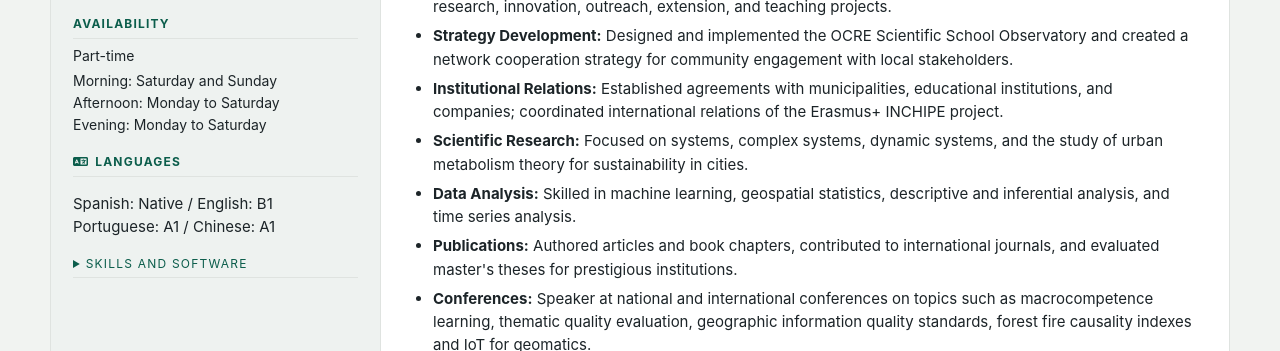
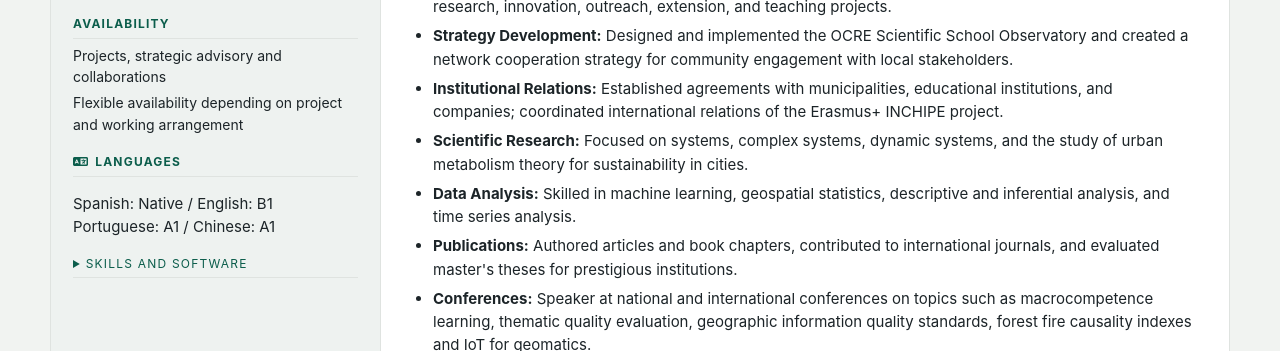
Before and after one commit to cyberzone8/cv, a plain HTML site: page index.html in a window 1280 px wide. Shown: the part 749-1100 px from the top of the page. Drawn offline with Linux system fonts and the light colour scheme.

Commit message:
Modify availability section in index.html
Updated availability information and added new project details.

```diff
--- a/index.html
+++ b/index.html
@@ -159,10 +159,12 @@
                             <i class="fab fa-github"></i></a>
                     </p>
                     <h3 data-es="Disponibilidad">Availability</h3>
-                    <p data-es="Tiempo parcial">Part-time</p>
-                    <p data-es="Mañana: sábado y domingo<br>Tarde: lunes a sábado<br>Noche: lunes a sábado">Morning: Saturday and Sunday <br>
-                    Afternoon: Monday to Saturday <br>
-                    Evening: Monday to Saturday</p>
+                    <p data-es="Proyectos, asesorías estratégicas y colaboraciones">
+                        Projects, strategic advisory and collaborations
+                    </p>
+                    <p data-es="Disponibilidad flexible según proyecto y modalidad de trabajo">
+                        Flexible availability depending on project and working arrangement
+                    </p>
                 </div>
 
                 <!-- Language -->
```
